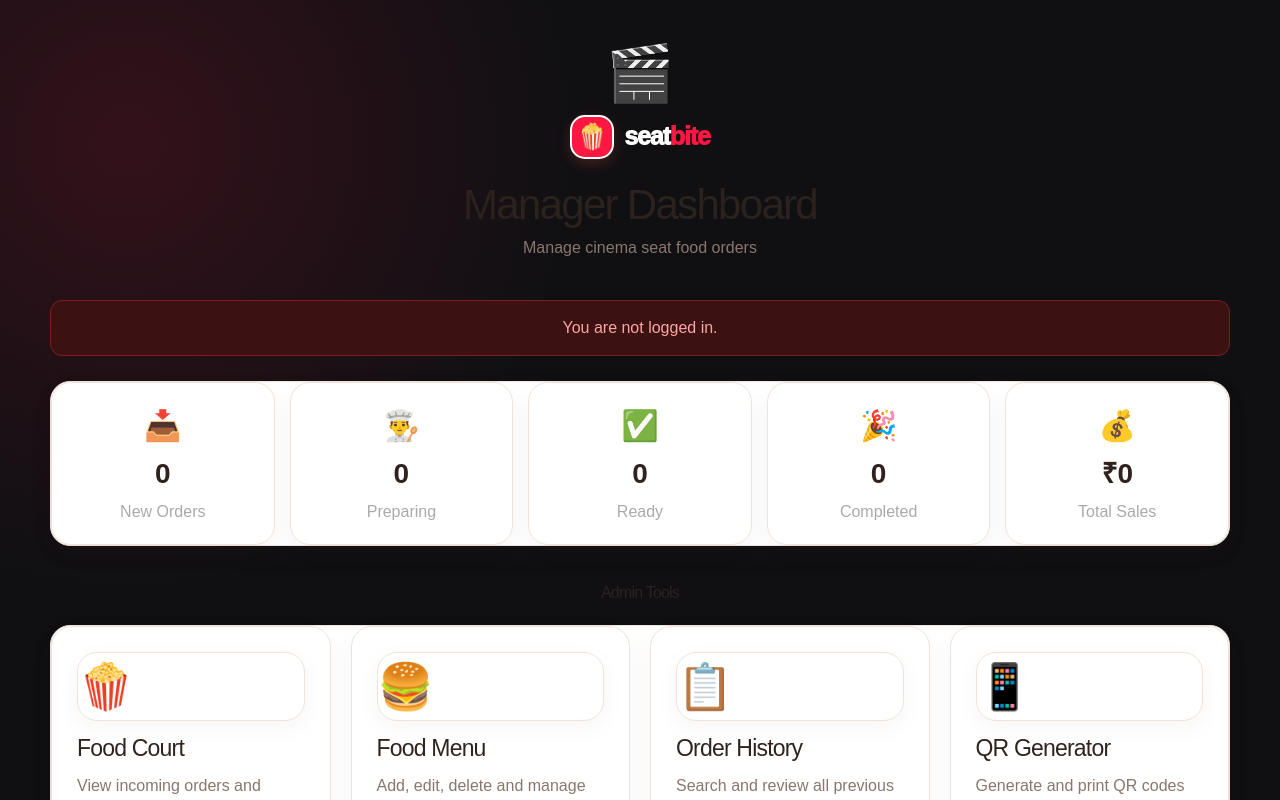
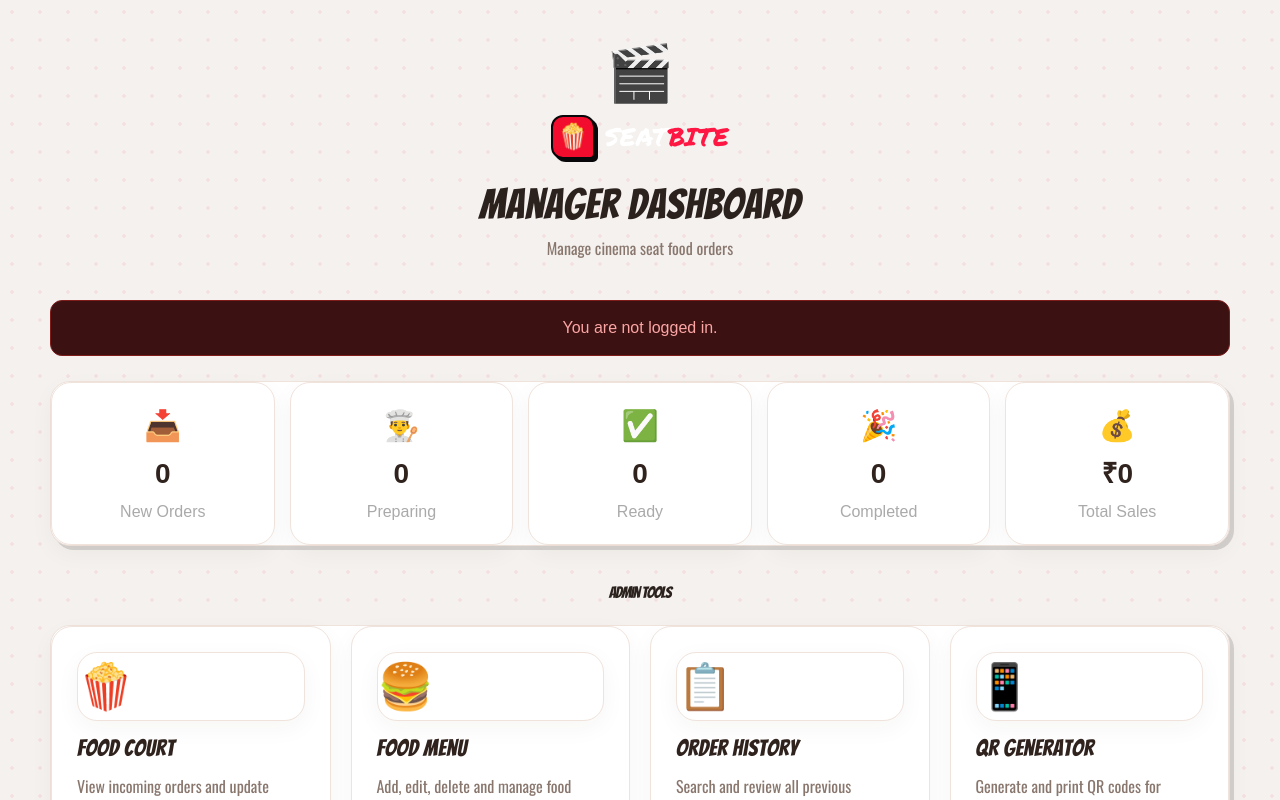
Before and after one commit to futuresucceder-lang/cinema-seat-food, a Next.js app: page /admin in a window 1280 px wide. Shown: the top 800 px of the page. Built offline with nearby package versions, Linux system fonts and the light colour scheme; no server answers.

Commit message:
Match Seat Bite to playful cinema reference
Load playful display fonts and apply the red, white, and black comic cinema styling while preserving existing application logic.

```diff
--- a/app/globals.css
+++ b/app/globals.css
@@ -819,3 +819,109 @@ main[style*="background: #fff8f4"] {
   .seatbite-food-card:hover { transform: none !important; }
   .seatbite-status-card, .seatbite-food-card { box-shadow: 3px 3px 0 rgba(17,17,20,.1) !important; }
 }
+
+
+/* Reference-matched Seat Bite art direction: black cinema canvas, vivid red, paper white,
+   chunky comic typography, sticker edges and film-strip details. */
+:root {
+  --background: #f4f1ee;
+  --foreground: #111114;
+  --brand: #f20d2f;
+  --brand-hover: #ce0927;
+  --surface: #fff;
+  --muted: #68656b;
+  --border: #111114;
+  --seatbite-red: #f20d2f;
+  --seatbite-ink: #08080a;
+  --seatbite-paper: #fffdfb;
+}
+body {
+  background: var(--background);
+  color: var(--seatbite-ink);
+  font-family: var(--font-oswald), Arial, sans-serif;
+}
+h1, h2, h3, .seatbite-wordmark, .seatbite-dashboard-wordmark,
+.seatbite-manager-page header h1, .seatbite-gate-card h1,
+.seatbite-status-hero h1 {
+  font-family: var(--font-bangers), Impact, sans-serif !important;
+  letter-spacing: .015em !important;
+  font-weight: 400 !important;
+}
+button, input, select, textarea, label, p, td, th {
+  font-family: var(--font-oswald), Arial, sans-serif;
+}
+.seatbite-page, .seatbite-manager-page, .seatbite-status-page,
+main:not(.seatbite-page) {
+  background-color: #f4f1ee !important;
+  background-image:
+    radial-gradient(circle at 12px 12px,rgba(242,13,47,.075) 1.5px,transparent 2px) !important;
+  background-size: 28px 28px !important;
+}
+.seatbite-header, .seatbite-status-hero, .seatbite-gate-card,
+.seatbite-dashboard-header, .seatbite-manager-header {
+  border: 3px solid var(--seatbite-ink) !important;
+  box-shadow: 7px 7px 0 var(--seatbite-red) !important;
+}
+.seatbite-header, .seatbite-dashboard-header {
+  background: var(--seatbite-ink) !important;
+  color: #fff !important;
+}
+.seatbite-header h1, .seatbite-status-hero h1 {
+  font-family: var(--font-marker), "Comic Sans MS", cursive !important;
+  font-size: clamp(38px, 5vw, 64px) !important;
+  line-height: .98 !important;
+  text-transform: uppercase;
+  text-shadow: 3px 3px 0 var(--seatbite-red) !important;
+}
+.seatbite-wordmark, .seatbite-dashboard-wordmark {
+  font-family: var(--font-marker), "Comic Sans MS", cursive !important;
+  text-transform: uppercase;
+}
+.seatbite-wordmark-icon, .seatbite-dashboard-logo, .seatbite-logo-mark,
+.seatbite-gate-icon, .seatbite-cart-icon, .seatbite-product-emoji,
+.seatbite-status-food-icon, .seatbite-status-symbol {
+  border: 2px solid var(--seatbite-ink) !important;
+  border-radius: 12px 12px 5px 12px !important;
+  background: var(--seatbite-red) !important;
+  color: #fff !important;
+  box-shadow: 3px 3px 0 var(--seatbite-ink) !important;
+}
+.seatbite-food-card, .seatbite-product-card, .seatbite-cart,
+.seatbite-status-card, .seatbite-order-card, .seatbite-my-orders-panel,
+.seatbite-manager-page section, .seatbite-manager-page article,
+.seatbite-manager-page [class*="card"], main:not(.seatbite-page) table {
+  border: 2px solid var(--seatbite-ink) !important;
+  border-radius: 18px 18px 6px 18px !important;
+  background: var(--seatbite-paper) !important;
+  box-shadow: 4px 4px 0 rgba(8,8,10,.14) !important;
+}
+.seatbite-categories button, .seatbite-my-orders-button,
+.seatbite-secondary-button, .seatbite-manager-page button,
+main:not(.seatbite-page) button {
+  border: 2px solid var(--seatbite-ink) !important;
+  border-radius: 10px 10px 4px 10px !important;
+  box-shadow: 3px 3px 0 var(--seatbite-ink) !important;
+  font-weight: 800 !important;
+}
+.seatbite-categories button.seatbite-category-active,
+.seatbite-primary-button, .seatbite-add-button, .seatbite-food-card button,
+.seatbite-cart button:last-child, .seatbite-manager-page button[type="submit"],
+main:not(.seatbite-page) button[type="submit"] {
+  background: var(--seatbite-red) !important;
+  color: white !important;
+  border-color: var(--seatbite-ink) !important;
+}
+.seatbite-product-content h3 { font-size: 23px !important; }
+.seatbite-product-bottom>strong, .seatbite-cart-total strong { color: var(--seatbite-red) !important; }
+.seatbite-manager-page input, .seatbite-manager-page select,
+.seatbite-manager-page textarea, main:not(.seatbite-page) input,
+main:not(.seatbite-page) select, main:not(.seatbite-page) textarea {
+  border: 2px solid #d5d0cd !important;
+  border-radius: 8px !important;
+  background: #fff !important;
+}
+.seatbite-footer { border-top: 2px dashed var(--seatbite-red) !important; }
+@media(max-width:680px) {
+  .seatbite-header, .seatbite-status-hero, .seatbite-gate-card,
+  .seatbite-dashboard-header, .seatbite-manager-header { box-shadow: 4px 4px 0 var(--seatbite-red) !important; }
+}
--- a/app/layout.tsx
+++ b/app/layout.tsx
@@ -1,9 +1,12 @@
 import type { Metadata } from "next";
-import { Geist, Geist_Mono } from "next/font/google";
+import { Geist, Geist_Mono, Bangers, Permanent_Marker, Oswald } from "next/font/google";
 import "./globals.css";
 
 const geistSans = Geist({ variable: "--font-geist-sans", subsets: ["latin"] });
 const geistMono = Geist_Mono({ variable: "--font-geist-mono", subsets: ["latin"] });
+const bangers = Bangers({ weight: "400", variable: "--font-bangers", subsets: ["latin"], display: "swap" });
+const marker = Permanent_Marker({ weight: "400", variable: "--font-marker", subsets: ["latin"], display: "swap" });
+const oswald = Oswald({ variable: "--font-oswald", subsets: ["latin"], display: "swap" });
 
 export const metadata: Metadata = {
   title: "Seat Bite | Movie Snacks to Your Seat",
@@ -13,7 +16,7 @@ export const metadata: Metadata = {
 
 export default function RootLayout({ children }: LayoutProps<"/">) {
   return (
-    <html lang="en" className={`${geistSans.variable} ${geistMono.variable} h-full antialiased`}>
+    <html lang="en" className={`${geistSans.variable} ${geistMono.variable} ${bangers.variable} ${marker.variable} ${oswald.variable} h-full antialiased`}>
       <body className="min-h-full flex flex-col">{children}</body>
     </html>
   );
```
